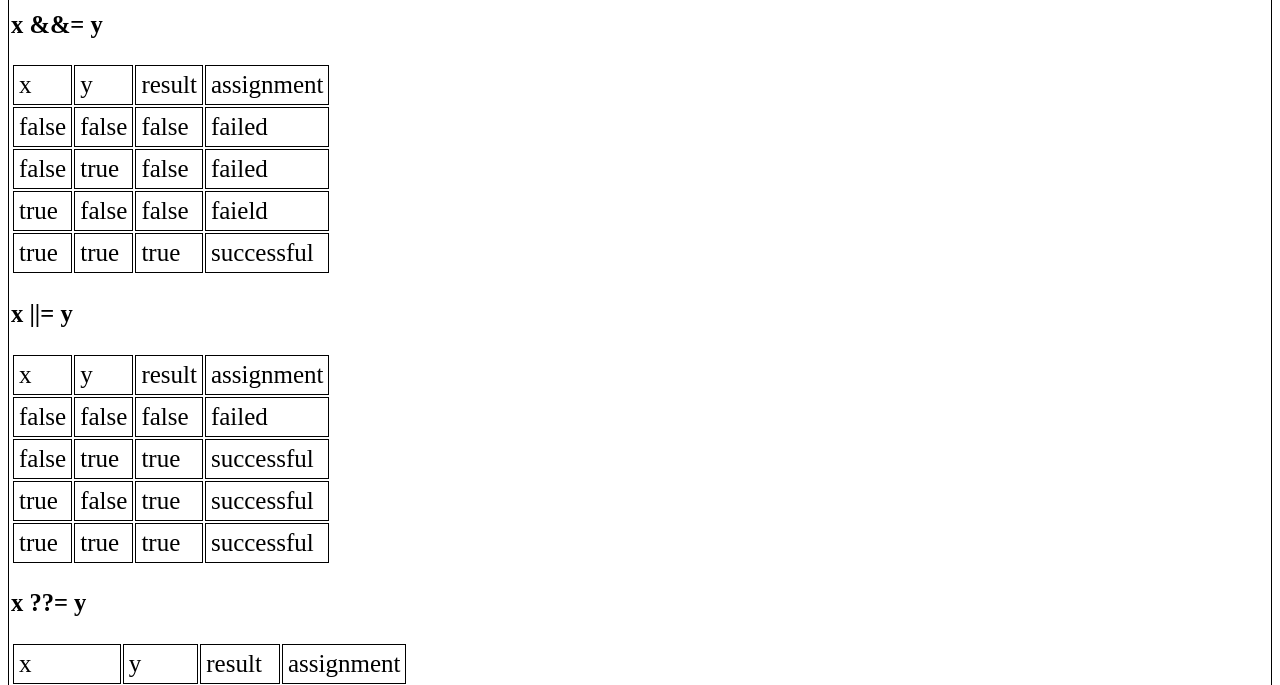
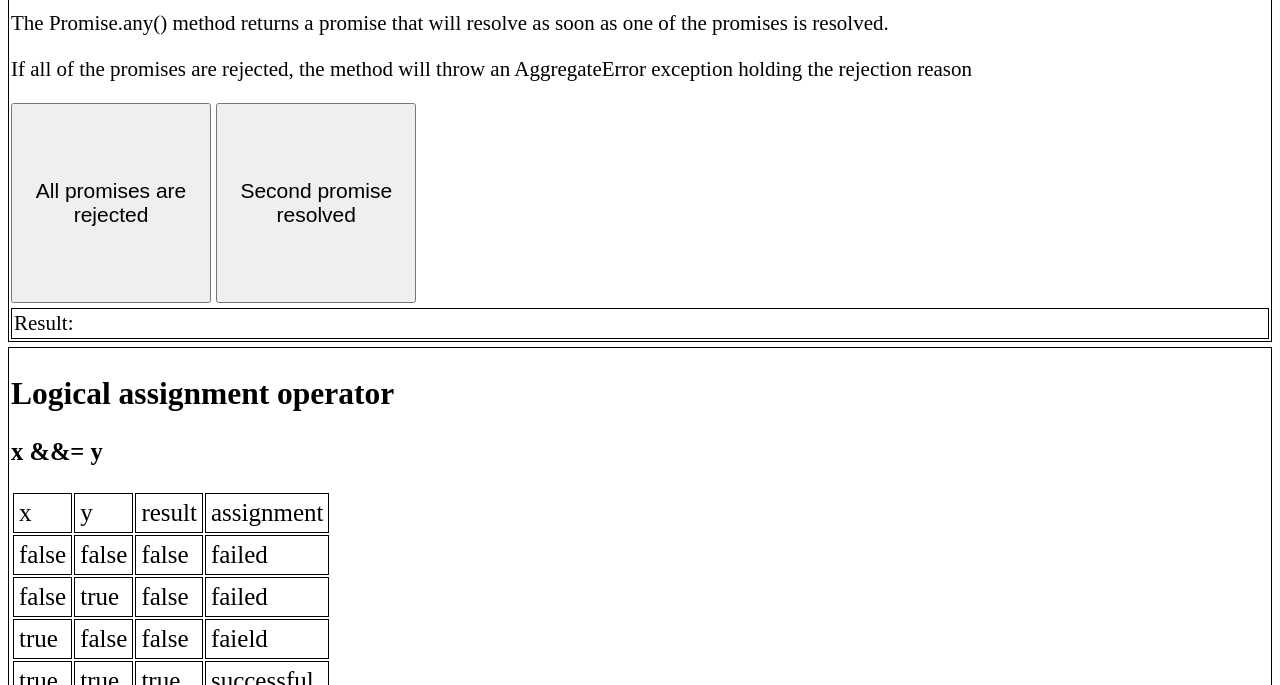
Before and after one commit to aviadgawl/JavaScriptLab, a website: page public/ECMAScript2021/index.html in a window 1280 px wide. Shown: the part 415-1100 px from the top of the page. Drawn offline with Linux system fonts and the light colour scheme.

Commit message:
adding the promise any new feature

```diff
--- a/public/ECMAScript2021/index.html
+++ b/public/ECMAScript2021/index.html
@@ -15,6 +15,15 @@
         <div>const beforeString = "aaaddddcccaaaa";</div>
         <div>const afterString = beforeString.replaceAll('a','1');</div>
         <div>result: "<span id="replaceAll"></span>"</div>
+    </div>
+    <div>
+        <h2>Promise.any method</h2>
+        <p>The Promise.any() method returns a promise that will resolve as soon as one of the promises is resolved.</p>
+        </p>If all of the promises are rejected, the method will throw an AggregateError exception holding the rejection
+        reason</p>
+        <button onclick="anyExample1()">All promises are rejected</button>
+        <button onclick="anyExample2()">Second promise resolved</button>
+        <div>Result: <span id="anyResult"></span></div>
     </div>
     <div>
         <h2>Logical assignment operator</h2>
@@ -127,6 +136,58 @@
         const afterString = beforeString.replaceAll('a', '1');
         document.getElementById('replaceAll').innerText = afterString;
 
+        // Promise Any.
+        const anyExample1 = async () => {
+            const firstPromise = new Promise((resolve, reject) => {
+                setTimeout(() => reject(), 1000);
+            });
+
+            const secondPromise = new Promise((resolve, reject) => {
+                setTimeout(() => reject(), 2000);
+            });
+
+            const thirdPromise = new Promise((resolve, reject) => {
+                setTimeout(() => reject(), 3000);
+            });
+
+            try {
+                const firstToRelove = await Promise.any([
+                    firstPromise, secondPromise, thirdPromise
+                ]);
+                console.log(firstToResolve);
+            } catch (error) {
+                // AggregateError: All promises were rejected
+                document.getElementById('anyResult').innerText = error;
+                console.log(error);
+
+            }
+        }
+
+        const anyExample2 = async () => {
+            const firstPromise = new Promise((resolve, reject) => {
+                setTimeout(() => reject(), 1000);
+            });
+
+            const secondPromise = new Promise((resolve, reject) => {
+                setTimeout(() => resolve('secondPromise'), 2000);
+            });
+
+            const thirdPromise = new Promise((resolve, reject) => {
+                setTimeout(() => reject(), 3000);
+            });
+
+            try {
+                // Any of the promises was fulfilled.
+                const firstToResolve = await Promise.any([
+                    firstPromise, secondPromise, thirdPromise
+                ]);
+                document.getElementById('anyResult').innerText = firstToResolve;
+                console.log(firstToResolve);
+            } catch (error) {
+                console.log(error);
+            }
+        }
+
         // Logical assignment operators
         // And & Equals (&&=)
         let x1And = false;
```
Also changed, not shown: public/index.html (+4 -4 lines), public/async-await/async.html (renamed from public/async-await/index.html).
